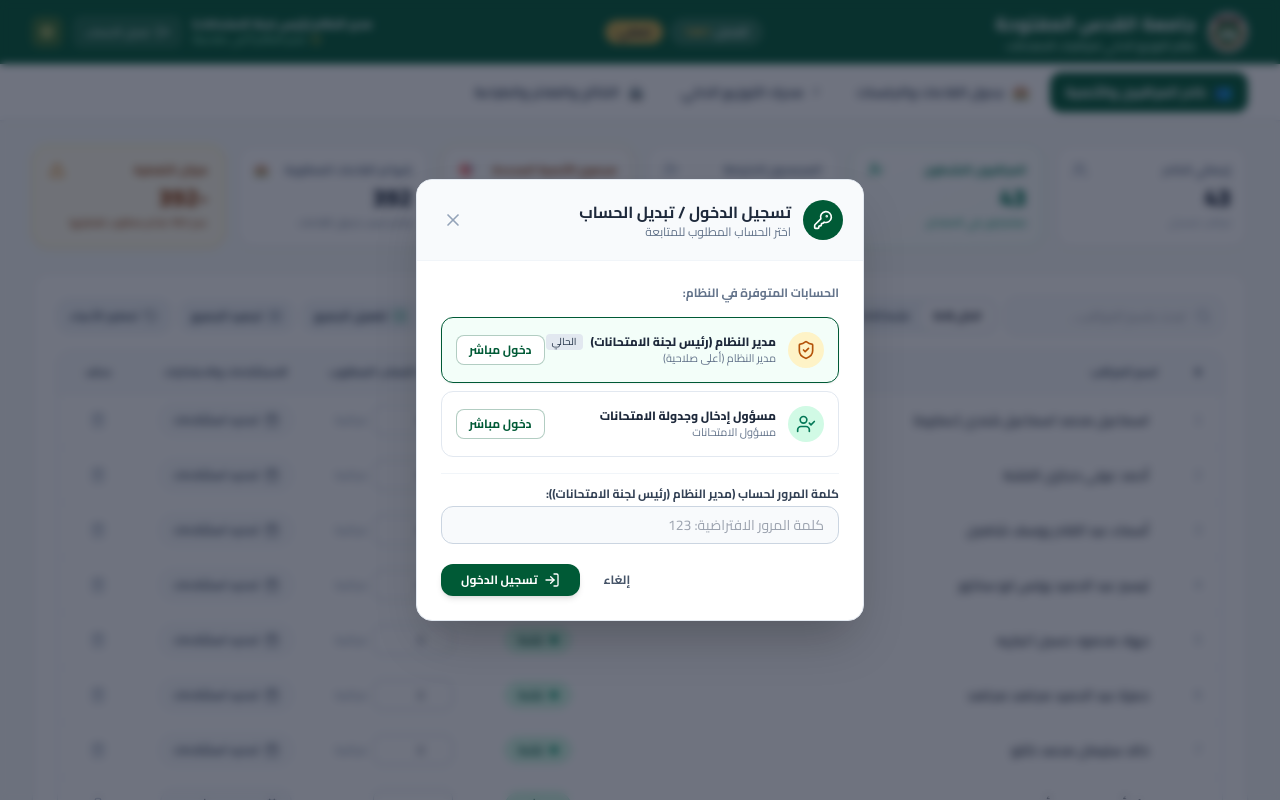
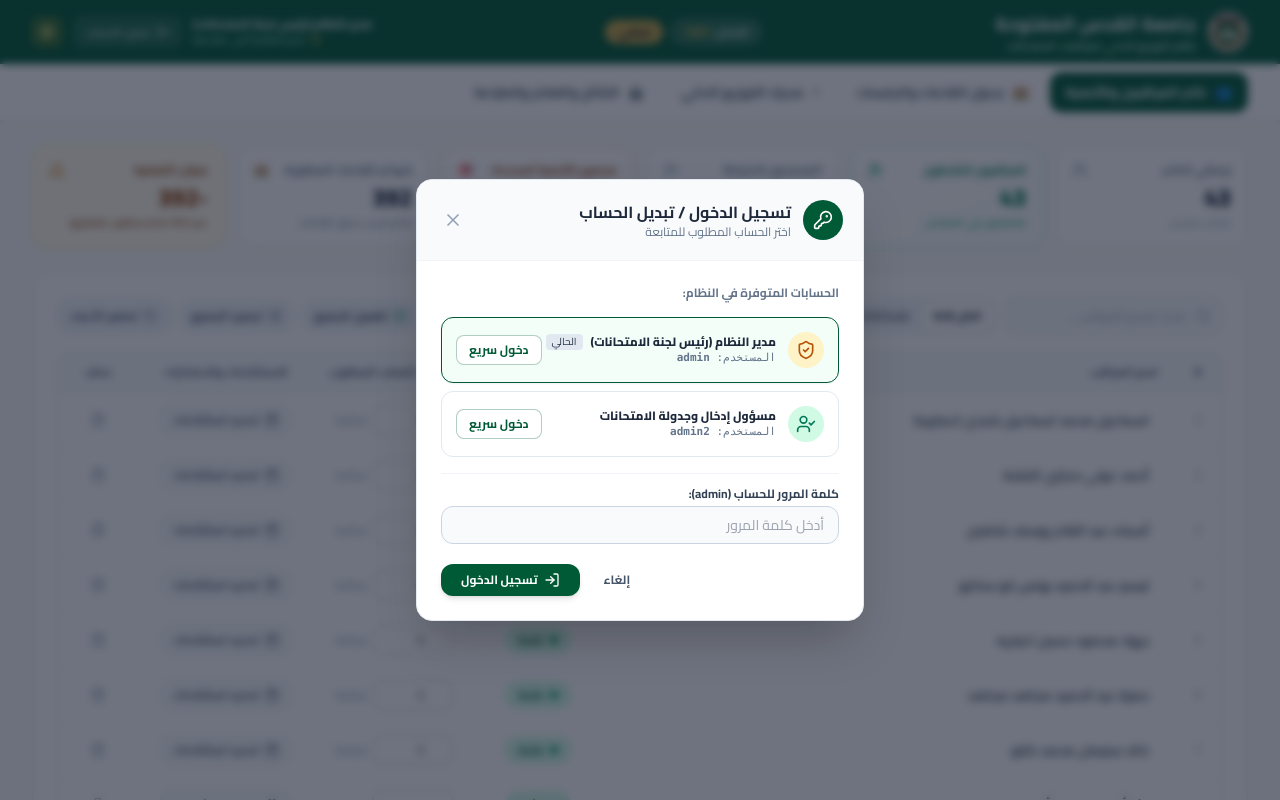
Before and after one commit to anatshih/qou-proctors-distribution, a React (Vite) app: page / in a window 1280 px wide. Both pictures are taken after a click on the button "تبديل الحساب". Shown: the top 800 px of the page. Built offline with nearby package versions, Linux system fonts and the light colour scheme; the HTML template or start-up script is replaced by a standard one.

Commit message:
Configure custom credentials for Super Admin (admin) and Admin (admin2) with settings management

```diff
--- a/src/App.jsx
+++ b/src/App.jsx
@@ -9,9 +9,12 @@ import LoginModal from './components/LoginModal';
 
 import { INITIAL_PROCTORS } from './data/initialProctors';
 import { DEFAULT_SCHEDULE, DEFAULT_TOTAL_SLOTS } from './data/defaultSchedule';
-import { getStoredUser } from './utils/auth';
+import { getStoredUser, getStoredAccounts, saveStoredAccounts, saveStoredUser } from './utils/auth';
 
 export default function App() {
+  // Accounts (Admin and Admin2)
+  const [accounts, setAccounts] = useState(() => getStoredAccounts());
+
   // Current logged in user (Super Admin or Admin)
   const [currentUser, setCurrentUser] = useState(() => getStoredUser());
   const [isLoginModalOpen, setIsLoginModalOpen] = useState(false);
@@ -75,6 +78,17 @@ export default function App() {
     }
     return null;
   });
+
+  // Sync accounts
+  useEffect(() => {
+    saveStoredAccounts(accounts);
+    // Update current user if its data changed in accounts
+    const updatedCurrent = accounts.find(a => a.role === currentUser?.role);
+    if (updatedCurrent) {
+      setCurrentUser(updatedCurrent);
+      saveStoredUser(updatedCurrent);
+    }
+  }, [accounts]);
 
   // Local Storage Sync Effects
   useEffect(() => {
@@ -195,6 +209,8 @@ export default function App() {
         setScheduleDays={setScheduleDays}
         setTotalRoomSlots={setTotalRoomSlots}
         setDistributionResult={setDistributionResult}
+        accounts={accounts}
+        setAccounts={setAccounts}
       />
 
       <LoginModal
@@ -202,6 +218,7 @@ export default function App() {
         onClose={() => setIsLoginModalOpen(false)}
         currentUser={currentUser}
         setCurrentUser={setCurrentUser}
+        accounts={accounts}
       />
 
     </div>
--- a/src/components/LoginModal.jsx
+++ b/src/components/LoginModal.jsx
@@ -1,16 +1,17 @@
 import React, { useState } from 'react';
 import { ShieldCheck, UserCheck, KeyRound, LogIn, X, Check } from 'lucide-react';
-import { DEFAULT_ACCOUNTS, saveStoredUser } from '../utils/auth';
+import { saveStoredUser } from '../utils/auth';
 
 export default function LoginModal({
   isOpen,
   onClose,
   currentUser,
-  setCurrentUser
+  setCurrentUser,
+  accounts
 }) {
   if (!isOpen) return null;
 
-  const [selectedAccount, setSelectedAccount] = useState(currentUser || DEFAULT_ACCOUNTS[0]);
+  const [selectedAccount, setSelectedAccount] = useState(currentUser || accounts[0]);
   const [password, setPassword] = useState('');
   const [errorMsg, setErrorMsg] = useState('');
 
@@ -22,9 +23,8 @@ export default function LoginModal({
 
   const handleLogin = (e) => {
     e.preventDefault();
-    // Default password is 123 for convenience or direct switch
-    if (password && password !== selectedAccount.password) {
-      setErrorMsg('كلمة المرور غير صحيحة (الافتراضية: 123)');
+    if (password !== selectedAccount.password) {
+      setErrorMsg('كلمة المرور غير صحيحة.');
       return;
     }
 
@@ -33,7 +33,6 @@ export default function LoginModal({
     onClose();
   };
 
-  // Instant Switch helper
   const handleInstantSwitch = (acc) => {
     setCurrentUser(acc);
     saveStoredUser(acc);
@@ -76,7 +75,7 @@ export default function LoginModal({
 
           {/* Accounts List */}
           <div className="space-y-2">
-            {DEFAULT_ACCOUNTS.map((acc) => {
+            {(accounts || []).map((acc) => {
               const isCurrent = currentUser?.username === acc.username;
               const isSelected = selectedAccount?.username === acc.username;
 
@@ -111,7 +110,9 @@ export default function LoginModal({
                           </span>
                         )}
                       </div>
-                      <div className="text-[11px] text-slate-500">{acc.badge}</div>
+                      <div className="text-[11px] text-slate-500 font-mono">
+                        المستخدم: <strong>{acc.username}</strong>
+                      </div>
                     </div>
                   </div>
 
@@ -123,7 +124,7 @@ export default function LoginModal({
                     }}
                     className="text-xs font-bold bg-white hover:bg-qou-primary hover:text-white text-qou-primary border border-qou-primary/30 px-3 py-1.5 rounded-lg transition"
                   >
-                    دخول مباشر
+                    دخول سريع
                   </button>
                 </div>
               );
@@ -134,11 +135,11 @@ export default function LoginModal({
           <form onSubmit={handleLogin} className="pt-3 border-t border-slate-100 space-y-3">
             <div>
               <label className="block text-xs font-bold text-slate-700 mb-1">
-                كلمة المرور لحساب ({selectedAccount?.name}):
+                كلمة المرور للحساب ({selectedAccount?.username}):
               </label>
               <input
                 type="password"
-                placeholder="كلمة المرور الافتراضية: 123"
+                placeholder="أدخل كلمة المرور"
                 value={password}
                 onChange={(e) => setPassword(e.target.value)}
                 className="w-full text-sm px-3.5 py-2 bg-slate-50 border border-slate-300 rounded-xl focus:outline-none focus:ring-2 focus:ring-qou-primary"
--- a/src/utils/auth.js
+++ b/src/utils/auth.js
@@ -1,24 +1,45 @@
 export const ROLES = {
-  SUPER_ADMIN: 'super_admin', // مدير النظام (وهو أنا)
+  SUPER_ADMIN: 'super_admin', // مدير النظام (أنت)
   ADMIN: 'admin',             // مسؤول الامتحانات
 };
 
 export const DEFAULT_ACCOUNTS = [
   {
-    username: 'director',
+    username: 'admin',
     name: 'مدير النظام (رئيس لجنة الامتحانات)',
     role: ROLES.SUPER_ADMIN,
-    password: '123',
+    password: '123456',
     badge: 'مدير النظام (أعلى صلاحية)'
   },
   {
-    username: 'admin',
+    username: 'admin2',
     name: 'مسؤول إدخال وجدولة الامتحانات',
     role: ROLES.ADMIN,
-    password: '123',
+    password: '123456',
     badge: 'مسؤول الامتحانات'
   }
 ];
+
+export function getStoredAccounts() {
+  try {
+    const raw = localStorage.getItem('qou_system_accounts');
+    if (raw) {
+      const parsed = JSON.parse(raw);
+      if (Array.isArray(parsed) && parsed.length >= 2) {
+        return parsed;
+      }
+    }
+  } catch (e) {
+    console.error('Error reading accounts:', e);
+  }
+  return DEFAULT_ACCOUNTS;
+}
+
+export function saveStoredAccounts(accounts) {
+  if (accounts) {
+    localStorage.setItem('qou_system_accounts', JSON.stringify(accounts));
+  }
+}
 
 export function getStoredUser() {
   try {
@@ -27,8 +48,9 @@ export function getStoredUser() {
   } catch (e) {
     console.error('Error reading auth:', e);
   }
-  // Default to Super Admin on first open for convenience
-  return DEFAULT_ACCOUNTS[0];
+  // Default to Super Admin on first open
+  const accounts = getStoredAccounts();
+  return accounts[0] || DEFAULT_ACCOUNTS[0];
 }
 
 export function saveStoredUser(user) {
```
Also changed, not shown: src/components/SettingsModal.jsx (+86 -12 lines).
